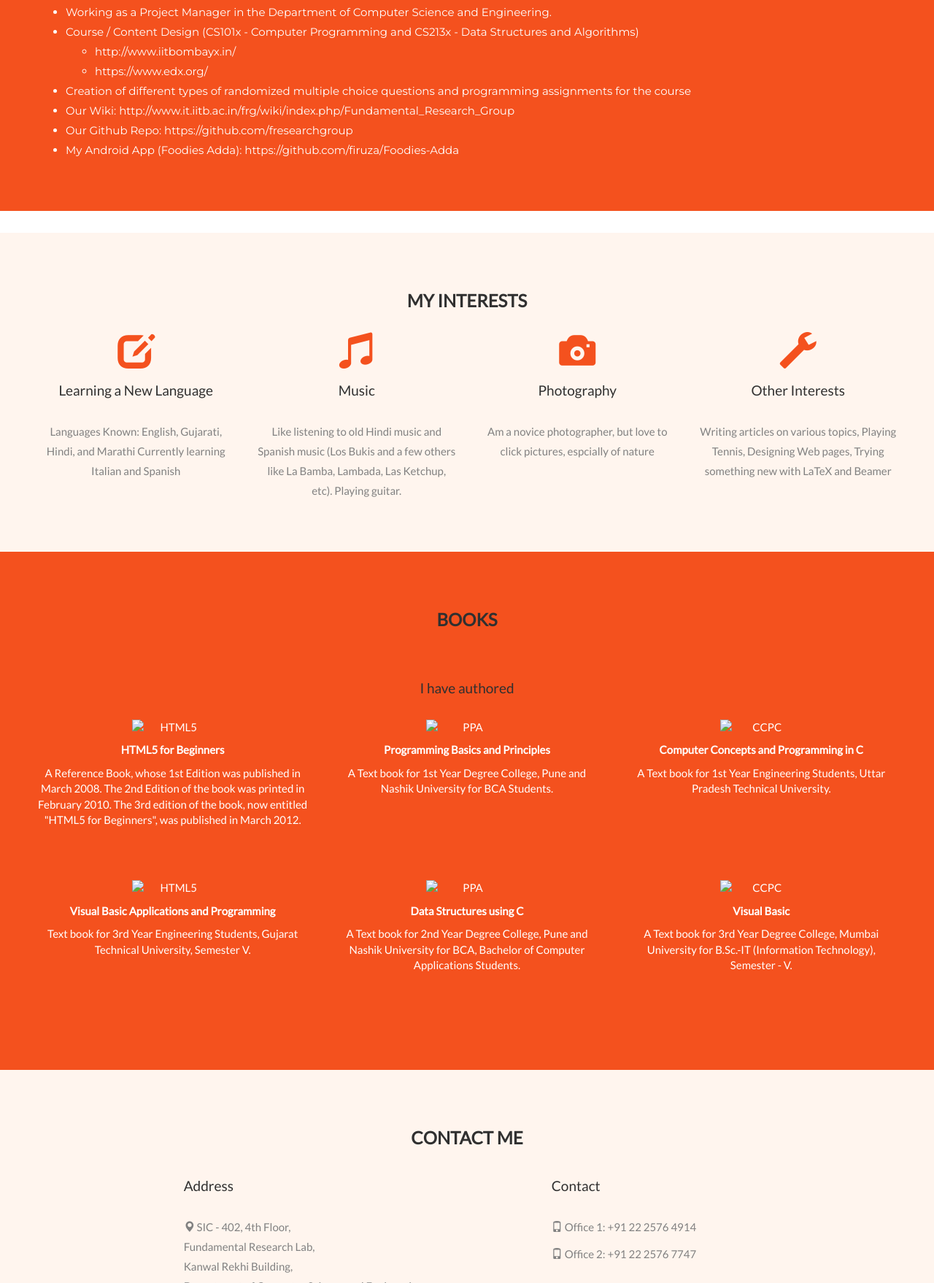
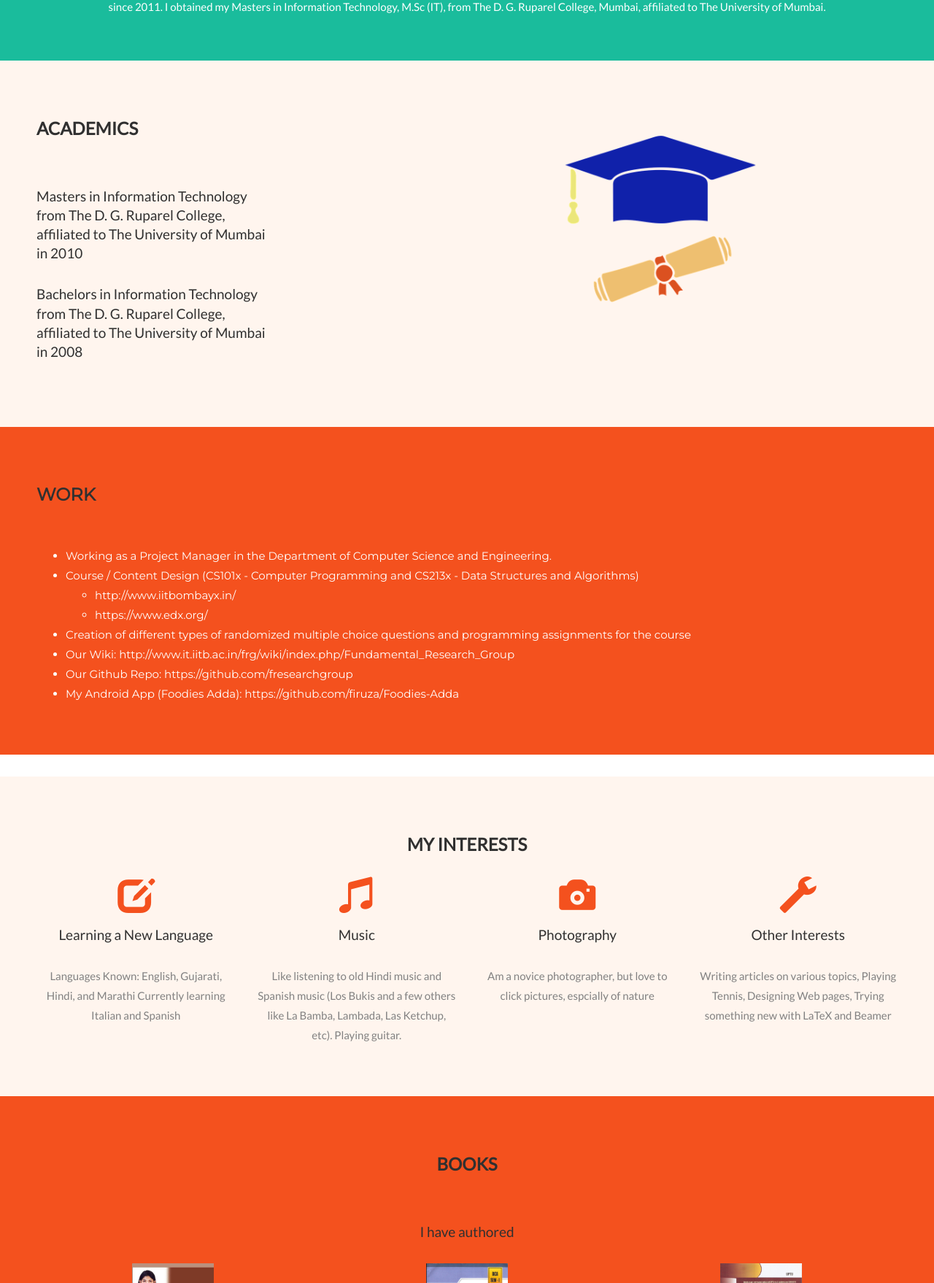
Before and after one commit to firuza/firuza.github.io, a plain HTML site: page index.html in a window 1280 px wide. Shown: the part 1042-2800 px from the top of the page at 73% size. Drawn offline with nearby package versions, Linux system fonts and the light colour scheme.

Commit message:
Added images

```diff
--- a/index.html
+++ b/index.html
@@ -241,20 +241,20 @@
     <!-- Wrapper for slides -->
     <div class="carousel-inner" role="listbox">
       <div class="item active">
-        <img src="home1.jpg" alt="" style="width:100%;">
+        <img src="images/home1.jpg" alt="" style="width:100%;">
         <div class="carousel-caption">
           <p>"Description begins in the writer's imagination, but should finish in the reader's. - by Stephen King"</p>
         </div>
 
       </div>
       <div class="item">
-        <img src="home2.jpg" alt="" style="width:100%;" caption="heelo">
+        <img src="images/home2.jpg" alt="" style="width:100%;" caption="heelo">
         <div class="carousel-caption">
           <p>"If you would not be forgotten as soon as you are dead, either write something worth reading or do things worth writing. - by Benjamin Franklin"</p>
         </div>
       </div>
       <div class="item">
-        <img src="home3.jpg" alt="" style="width:100%;">
+        <img src="images/home3.jpg" alt="" style="width:100%;">
         <div class="carousel-caption">
           <p>"Description begins in the writer's imagination, but should finish in the reader's. - by Stephen King"</p>
         </div>
@@ -278,7 +278,7 @@
 <!-- First Container -->
 <div id="about" class="container-fluid bg-1 text-center">
   <h3 class="margin">Who Am I?</h3>
-  <img src="Firuza2.png" class="img-responsive img-circle margin" style="display:inline;" alt="My Photo" width="250"> <br />
+  <img src="images/Firuza2.png" class="img-responsive img-circle margin" style="display:inline;" alt="My Photo" width="250"> <br />
 I, Firuza Yezdi Aibara, am working as a Project Manager, Computer Science and Engineering Department, at The Indian Institute of Technology Bombay, IIT Bombay, Powai, Mumbai since 2011. I obtained my Masters in Information Technology, M.Sc (IT), from The D. G. Ruparel College, Mumbai, affiliated to The University of Mumbai.
 </div>
 
@@ -291,7 +291,7 @@
       <h4>Bachelors in Information Technology <br />  from The D. G. Ruparel College, <br />  affiliated to The University of Mumbai <br />  in 2008</h4>
     </div>
     <div class="col-sm-5">
-       <img src="grad2.jpg" width="300">
+       <img src="images/grad2.png" width="300">
     </div>
   </div>
 </div>
@@ -353,21 +353,21 @@
   <div class="row text-center slideanim">
     <div class="col-sm-4">
       <div class="thumbnail">
-        <img src="html5.jpg" alt="HTML5"  style="width:30%">
+        <img src="images/html5.jpg" alt="HTML5"  style="width:30%">
         <p><strong> HTML5 for Beginners</strong></p>
         <p>A Reference Book, whose 1st Edition was published in March 2008. The 2nd Edition of the book was printed in February 2010. The 3rd edition of the book, now entitled "HTML5 for Beginners", was published in March 2012.</p>
       </div>
     </div>
     <div class="col-sm-4">
       <div class="thumbnail">
-        <img src="PPA.png" alt="PPA" style="width:30%">
+        <img src="images/PPA.png" alt="PPA" style="width:30%">
         <p><strong>Programming Basics and Principles</strong></p>
         <p>A Text book for 1st Year Degree College, Pune and Nashik University for BCA Students.</p>
       </div>
     </div>
     <div class="col-sm-4">
       <div class="thumbnail">
-        <img src="CCPC.jpg" alt="CCPC"  style="width:30%">
+        <img src="images/CCPC.jpg" alt="CCPC"  style="width:30%">
         <p><strong>Computer Concepts and Programming in C</strong></p>
         <p>A Text book for 1st Year Engineering Students, Uttar Pradesh Technical University.</p>
       </div>
@@ -377,21 +377,21 @@
   <div class="row text-center slideanim">
     <div class="col-sm-4">
       <div class="thumbnail">
-        <img src="VBA.jpg" alt="HTML5"  style="width:30%">
+        <img src="images/VBA.jpg" alt="HTML5"  style="width:30%">
         <p><strong>Visual Basic Applications and Programming </strong></p>
         <p>Text book for 3rd Year Engineering Students, Gujarat Technical University, Semester V.</p>
       </div>
     </div>
     <div class="col-sm-4">
       <div class="thumbnail">
-        <img src="DUC.jpg" alt="PPA" style="width:30%">
+        <img src="images/DUC.jpg" alt="PPA" style="width:30%">
         <p><strong>Data Structures using C </strong></p>
         <p>A Text book for 2nd Year Degree College, Pune and Nashik University for BCA, Bachelor of Computer Applications Students.</p>
       </div>
     </div>
     <div class="col-sm-4">
       <div class="thumbnail">
-        <img src="VB.jpg" alt="CCPC"  style="width:30%">
+        <img src="images/VB.jpg" alt="CCPC"  style="width:30%">
         <p><strong>Visual Basic </strong></p>
         <p>A Text book for 3rd Year Degree College, Mumbai University for B.Sc.-IT (Information Technology), Semester - V.</p>
       </div>
```
Also changed, not shown: images/CCPC.jpg (added), images/DUC.jpg (added), images/Firuza.jpg (added), images/Firuza2.png (added), images/PPA.png (added), images/VB.jpg (added), images/VBA.jpg (added), images/grad2.png (added), images/home1.jpg (added), images/home2.jpg (added), images/home3.jpg (added), images/html5.jpg (added).
